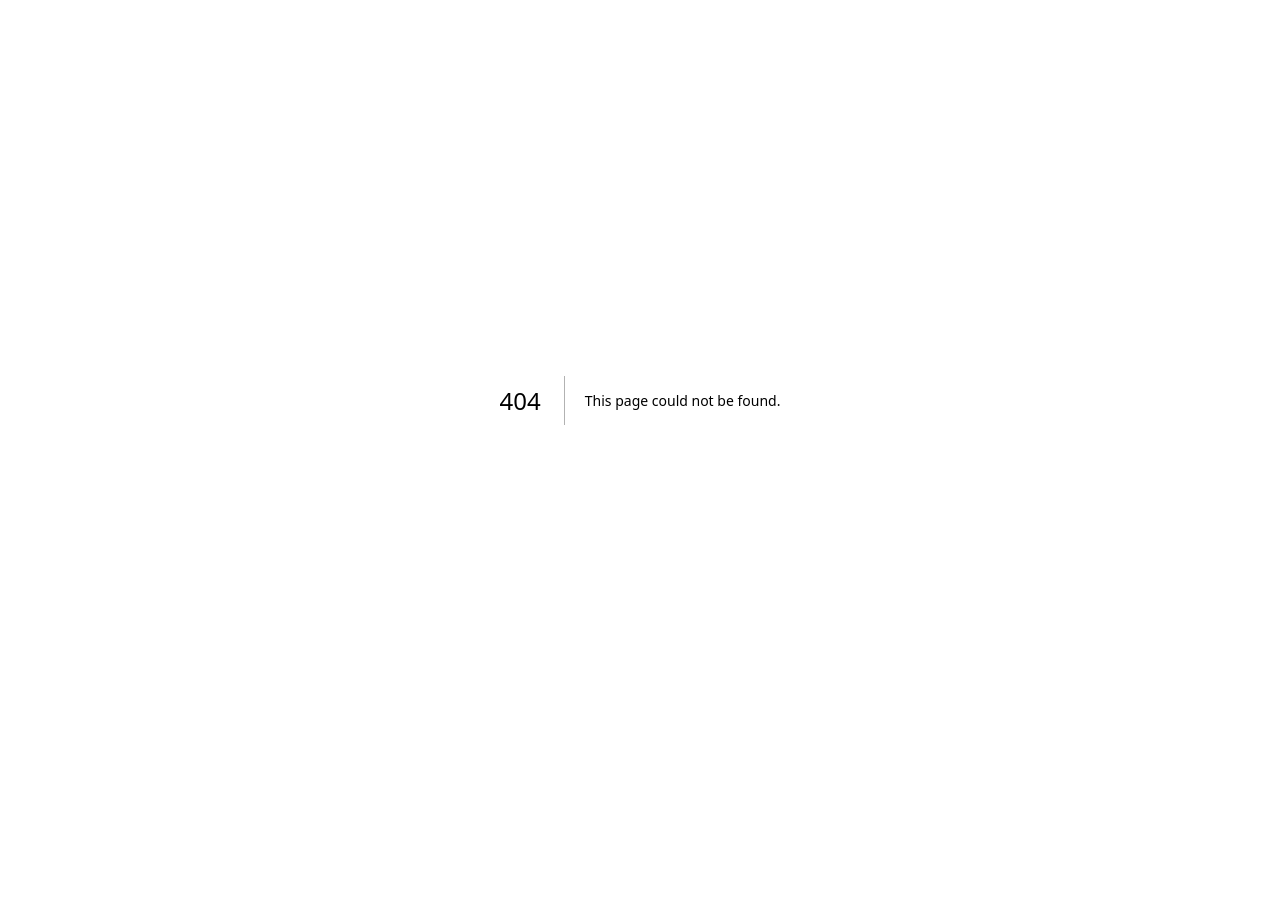
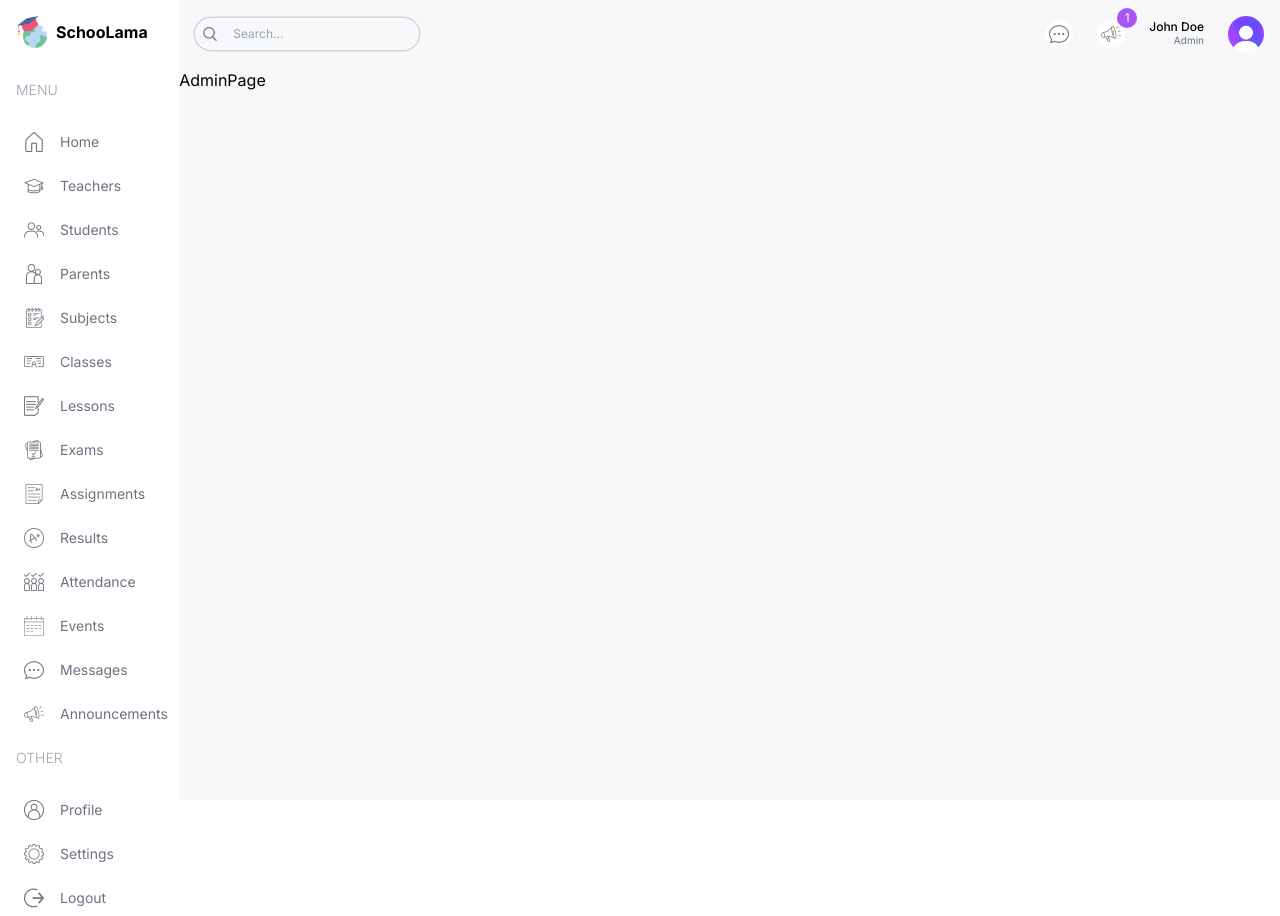
Before and after one commit to dimilidi/kita_app, a Next.js app in the folder kita_frontend/: page /admin in a window 1280 px wide. Before the commit this address had no page. Before the commit the page ends 800 px from the top, so only its background shows below. Built offline with nearby package versions, Linux system fonts and the light colour scheme.

Commit message:
added app pages and layout

```diff
--- /dev/null
+++ b/kita_frontend/src/app/(dashboard)/admin/page.tsx
@@ -0,0 +1,7 @@
+const AdminPage = () => {
+  return (
+    <div className=''>AdminPage</div>
+  )
+}
+
+export default AdminPage
--- /dev/null
+++ b/kita_frontend/src/app/(dashboard)/layout.tsx
@@ -0,0 +1,33 @@
+import Menu from "@/components/Menu";
+import Navbar from "@/components/Navbar";
+import Image from "next/image";
+import Link from "next/link";
+
+
+export default function DashboardLayout({
+  children,
+}: Readonly<{
+  children: React.ReactNode;
+}>) {
+  return (
+    <div className="h-screen flex">
+        {/* LEFT */}
+      <div className="w-[14%] md:w-[8%] lg:w-[16%] xl:w-[14%] p-4">
+        <Link
+          href="/"
+          className="flex items-center justify-center lg:justify-start gap-2"
+        >
+          <Image src="/logo.png" alt="logo" width={32} height={32} />
+          <span className="hidden lg:block font-bold">SchooLama</span>
+        </Link>
+         <Menu />
+      </div>
+      {/* RIGHT */}
+      <div className="w-[86%] md:w-[92%] lg:w-[84%] xl:w-[86%] bg-[#F7F8FA] overflow-scroll flex flex-col">
+         <Navbar />
+        {children}
+      </div>
+
+    </div>
+  );
+}
--- /dev/null
+++ b/kita_frontend/src/app/(dashboard)/parent/page.tsx
@@ -0,0 +1,7 @@
+const ParentPage = () => {
+  return (
+    <div>ParentPage</div>
+  )
+}
+
+export default ParentPage
--- /dev/null
+++ b/kita_frontend/src/app/(dashboard)/student/page.tsx
@@ -0,0 +1,7 @@
+const StudentPage = () => {
+  return (
+    <div className=''>StudentPage</div>
+  )
+}
+
+export default StudentPage
--- /dev/null
+++ b/kita_frontend/src/app/(dashboard)/teacher/page.tsx
@@ -0,0 +1,7 @@
+const TeacherPage = () => {
+  return (
+    <div className=''>TeacherPage</div>
+  )
+}
+
+export default TeacherPage
--- /dev/null
+++ b/kita_frontend/src/app/sign-in/page.tsx
@@ -0,0 +1,7 @@
+const LoginPage = () => {
+  return (
+    <div className=''>LoginPage</div>
+  )
+}
+
+export default LoginPage
--- a/kita_frontend/src/components/Menu.tsx
+++ b/kita_frontend/src/components/Menu.tsx
@@ -1,3 +1,7 @@
+import { role } from "@/lib/data";
+import Image from "next/image";
+import Link from "next/link";
+
 const menuItems = [
   {
     title: "MENU",
@@ -112,3 +116,33 @@
     ],
   },
 ];
+
+const Menu = () => {
+  return (
+    <div className="mt-4 text-sm">
+      {menuItems.map((i) => (
+        <div className="flex flex-col gap-2" key={i.title}>
+          <span className="hidden lg:block text-gray-400 font-light my-4">
+            {i.title}
+          </span>
+          {i.items.map((item) => {
+            if (item.visible.includes(role)) {
+              return (
+                <Link
+                  href={item.href}
+                  key={item.label}
+                  className="flex items-center justify-center lg:justify-start gap-4 text-gray-500 py-2 md:px-2 rounded-md hover:bg-lamaSkyLight"
+                >
+                  <Image src={item.icon} alt="" width={20} height={20} />
+                  <span className="hidden lg:block">{item.label}</span>
+                </Link>
+              );
+            }
+          })}
+        </div>
+      ))}
+    </div>
+  );
+};
+
+export default Menu
--- /dev/null
+++ b/kita_frontend/src/components/Navbar.tsx
@@ -0,0 +1,30 @@
+import Image from "next/image"
+
+const Navbar = () => {
+  return (
+    <div className='flex items-center justify-between p-4'>
+      {/* SEARCH BAR */}
+      <div className='hidden md:flex items-center gap-2 text-xs rounded-full ring-[1.5px] ring-gray-300 px-2'>
+        <Image src="/search.png" alt="" width={14} height={14}/>
+        <input type="text" placeholder="Search..." className="w-[200px] p-2 bg-transparent outline-none"/>
+      </div>
+      {/* ICONS AND USER */}
+      <div className='flex items-center gap-6 justify-end w-full'>
+        <div className='bg-white rounded-full w-7 h-7 flex items-center justify-center cursor-pointer'>
+          <Image src="/message.png" alt="" width={20} height={20}/>
+        </div>
+        <div className='bg-white rounded-full w-7 h-7 flex items-center justify-center cursor-pointer relative'>
+          <Image src="/announcement.png" alt="" width={20} height={20}/>
+          <div className='absolute -top-3 -right-3 w-5 h-5 flex items-center justify-center bg-purple-500 text-white rounded-full text-xs'>1</div>
+        </div>
+        <div className='flex flex-col'>
+          <span className="text-xs leading-3 font-medium">John Doe</span>
+          <span className="text-[10px] text-gray-500 text-right">Admin</span>
+        </div>
+        <Image src="/avatar.png" alt="" width={36} height={36} className="rounded-full"/>
+      </div>
+    </div>
+  )
+}
+
+export default Navbar
```
Also changed, not shown: kita_frontend/src/app/logo.jpg (added), 1 other file (tests, documents, lock files or other folders).
